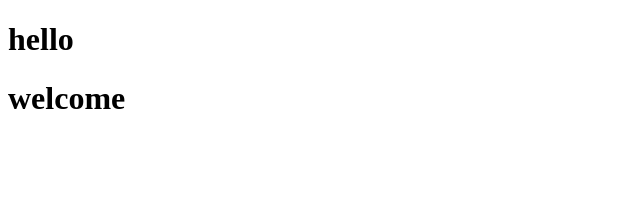
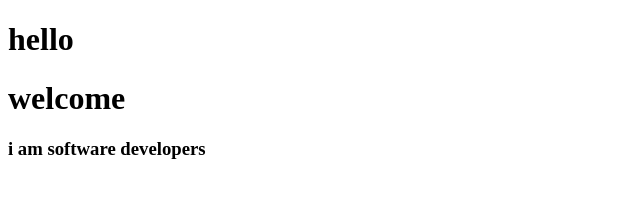
Before and after one commit to sonu123-tiwari/demoproject, a plain HTML site: page index.html in a window 1280 px wide. Shown: the whole page, without its empty margins (0-640 px from the left). Drawn offline with Linux system fonts and the light colour scheme.

Commit message:
Update index.html

```diff
--- a/index.html
+++ b/index.html
@@ -10,6 +10,7 @@
         hello
     </h1>
     <h1>welcome</h1>
+    <h3>i am software developers</h3>
     <p>
 
     </p>
```
